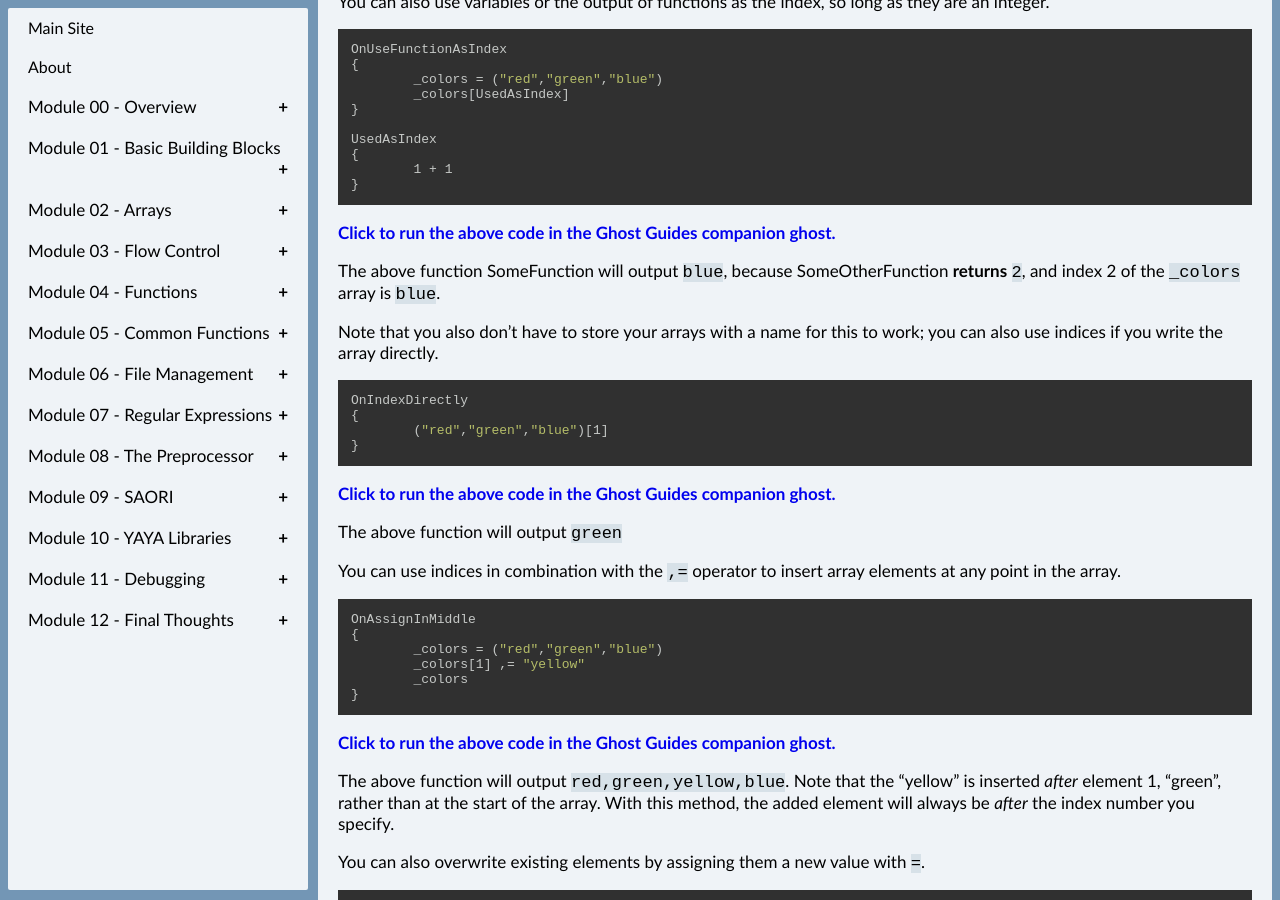
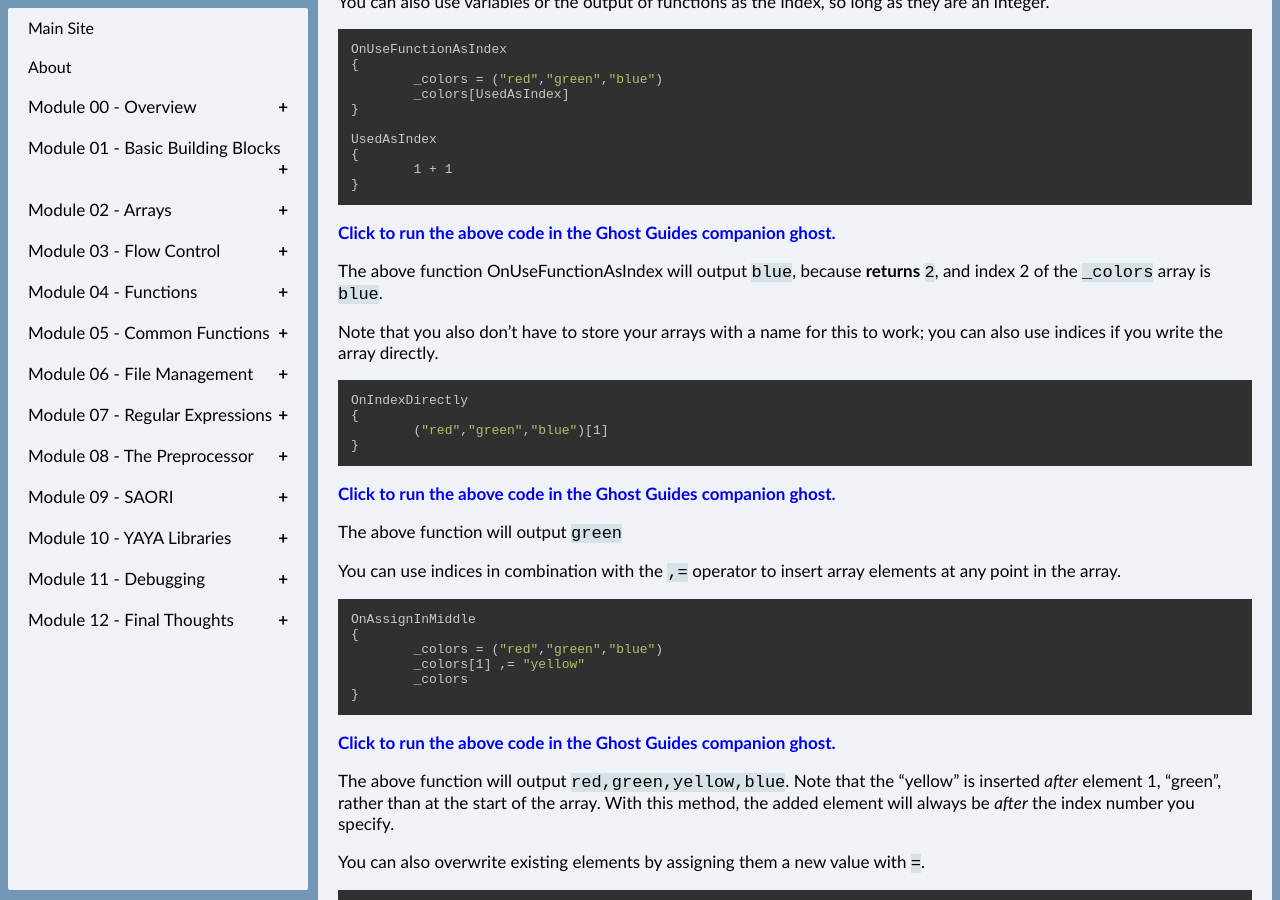
Before and after one commit to Zichqec/YAYA_Fundamentals, a Jekyll site: the page built from module_02_arrays/00_general_purpose_arrays_pt_1.md, in a window 1280 px wide and 900 px high, scrolled down 1649 px. Built offline with Jekyll 4.4.1, drawn with Linux system fonts in a browser that asks for light colours; our own code applies the rules of GitHub Pages for plain Markdown files.

Commit message:
Update 00_general_purpose_arrays_pt_1.md

```diff
--- a/module_02_arrays/00_general_purpose_arrays_pt_1.md
+++ b/module_02_arrays/00_general_purpose_arrays_pt_1.md
@@ -100,7 +100,7 @@ UsedAsIndex
 
 [Click to run the above code in the Ghost Guides companion ghost.](https://zichqec.github.io/YAYA_Fundamentals/jump.html?url=x-ukagaka-link%3Atype%3Devent%26ghost%3DGhost%20Guides%26info%3DOnExample.M2.L0.UseFunctionAsIndex)
 
-The above function SomeFunction will output `blue`, because SomeOtherFunction **returns** `2`, and index 2 of the `_colors` array is `blue`.
+The above function OnUseFunctionAsIndex will output `blue`, because  **returns** `2`, and index 2 of the `_colors` array is `blue`.
 
 Note that you also don't have to store your arrays with a name for this to work; you can also use indices if you write the array directly.
 
```
